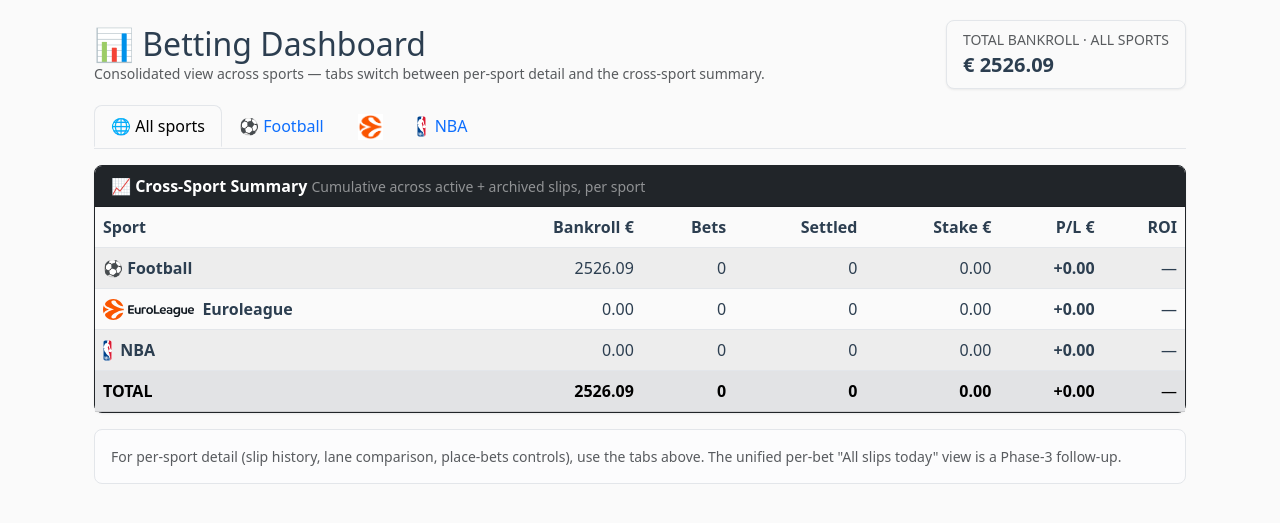
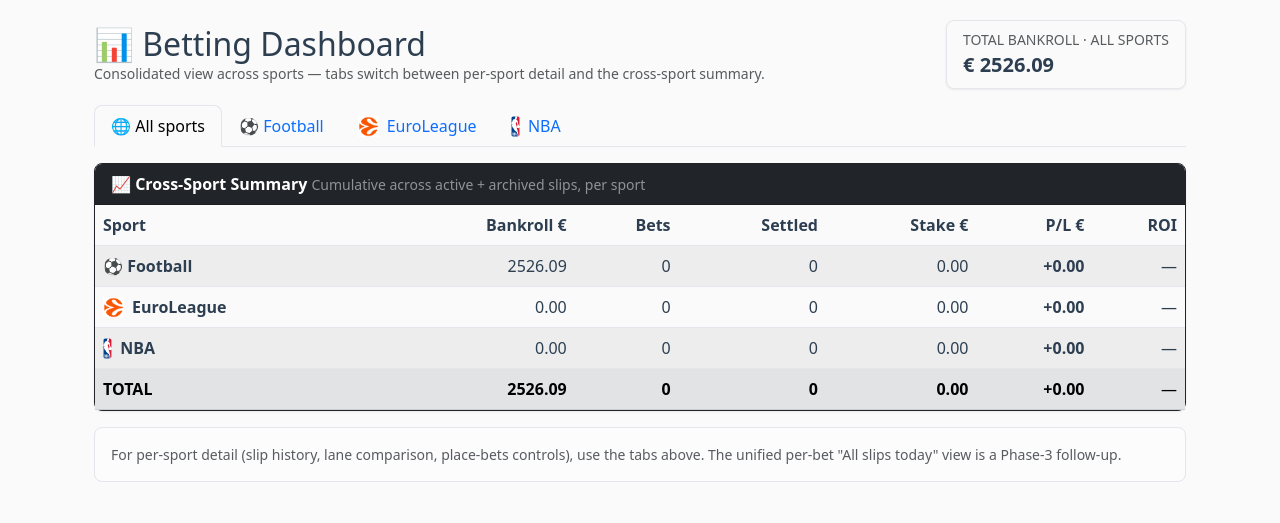
Before and after one commit to tcharos/AI-Powered-Sports-Predictions, a Flask app: page /betting in a window 1280 px wide. Shown: the part 56-579 px from the top of the page. Run offline with Flask 3, Linux system fonts and the light colour scheme; data that the repository does not hold is empty; some libraries are stand-ins or nearby versions.

Commit message:
ui(euroleague): show logo + "EuroLeague" label (portfolio, cross-sport summary, betting tab)
The euroleague.svg is the full wordmark; pairing it with a text label looked
redundant, so it was rendered label-less (icon_has_label). Switch to the
icon-only euroleague_logo_only.png as the SPORTS icon + drop icon_has_label +
label "EuroLeague", so euroleague renders like NBA (glyph + name). Covers:
- landing Portfolio Summary row
- /betting cross-sport summary row (All tab)
- /betting Euroleague tab button (icon + "EuroLeague", matching the NBA tab)
Side effect (consistency): navbar Sport dropdown + landing sport card now also
show [logo] EuroLeague. Betting-tab pane hero keeps the wordmark svg.

Co-Authored-By: Claude Opus 4.8 <noreply@anthropic.com>

```diff
--- a/web_ui/app.py
+++ b/web_ui/app.py
@@ -44,14 +44,11 @@ SPORTS = [
     {'slug': 'football',   'label': 'Football',   'icon': '⚽', 'icon_img': None,
      'active': True, 'bets_dir': 'output',
      'tagline': 'Daily 1X2 + Over/Under predictions, three-lane betting strategy.'},
-    {'slug': 'euroleague', 'label': 'Euroleague', 'icon': '🏆', 'icon_img': 'img/euroleague.svg',
-     # The Euroleague mark already contains the word "Euroleague", so templates
-     # omit the redundant text label everywhere the logo is rendered next to
-     # the label (navbar dropdown, tab button, landing card title, portfolio
-     # row). `label` is still used for `alt` attributes (accessibility) and
-     # for the dashboard `<title>` / breadcrumb contexts where the logo
-     # isn't present.
-     'icon_has_label': True,
+    {'slug': 'euroleague', 'label': 'EuroLeague', 'icon': '🏆', 'icon_img': 'img/euroleague_logo_only.png',
+     # Logo-only glyph + "EuroLeague" text label (renders like NBA: icon + name).
+     # The full-wordmark svg squished badly next to a label, so the compact
+     # contexts (navbar, cards, portfolio + cross-sport summary rows) use this
+     # icon-only PNG; the betting-tab pane hero keeps the wordmark svg.
      'active': True, 'bets_dir': 'output_euroleague',
      'tagline': 'Daily moneyline predictions (Euroleague + EuroCup) on a combined XGBoost model with per-competition Platt calibration.'},
     {'slug': 'nba',        'label': 'NBA',        'icon': '🏀', 'icon_img': 'img/nba.svg',
--- a/web_ui/templates/betting_tabbed.html
+++ b/web_ui/templates/betting_tabbed.html
@@ -51,15 +51,12 @@
       </button>
     </li>
     <li class="nav-item" role="presentation">
-      {# Euroleague logo already contains the league name; render logo-only. #}
       <button class="nav-link {% if active_tab == 'euroleague' %}active{% endif %}"
               id="tab-euroleague-btn" data-bs-toggle="tab" data-bs-target="#tab-euroleague"
-              type="button" role="tab" aria-controls="tab-euroleague" aria-selected="false"
-              aria-label="Euroleague">
-        {# Logo-only glyph (the .svg is the full wordmark incl. the "Euroleague"
-           text, which squishes in a tab — use the icon-only PNG here). #}
+              type="button" role="tab" aria-controls="tab-euroleague" aria-selected="false">
+        {# Logo-only glyph (the .svg is the full wordmark) + the "EuroLeague" label. #}
         <img src="{{ url_for('static', filename='img/euroleague_logo_only.png') }}"
-             alt="Euroleague" class="sport-icon-tab">
+             alt="EuroLeague logo" class="sport-icon-sm me-1"> EuroLeague
       </button>
     </li>
     <li class="nav-item" role="presentation">
```
